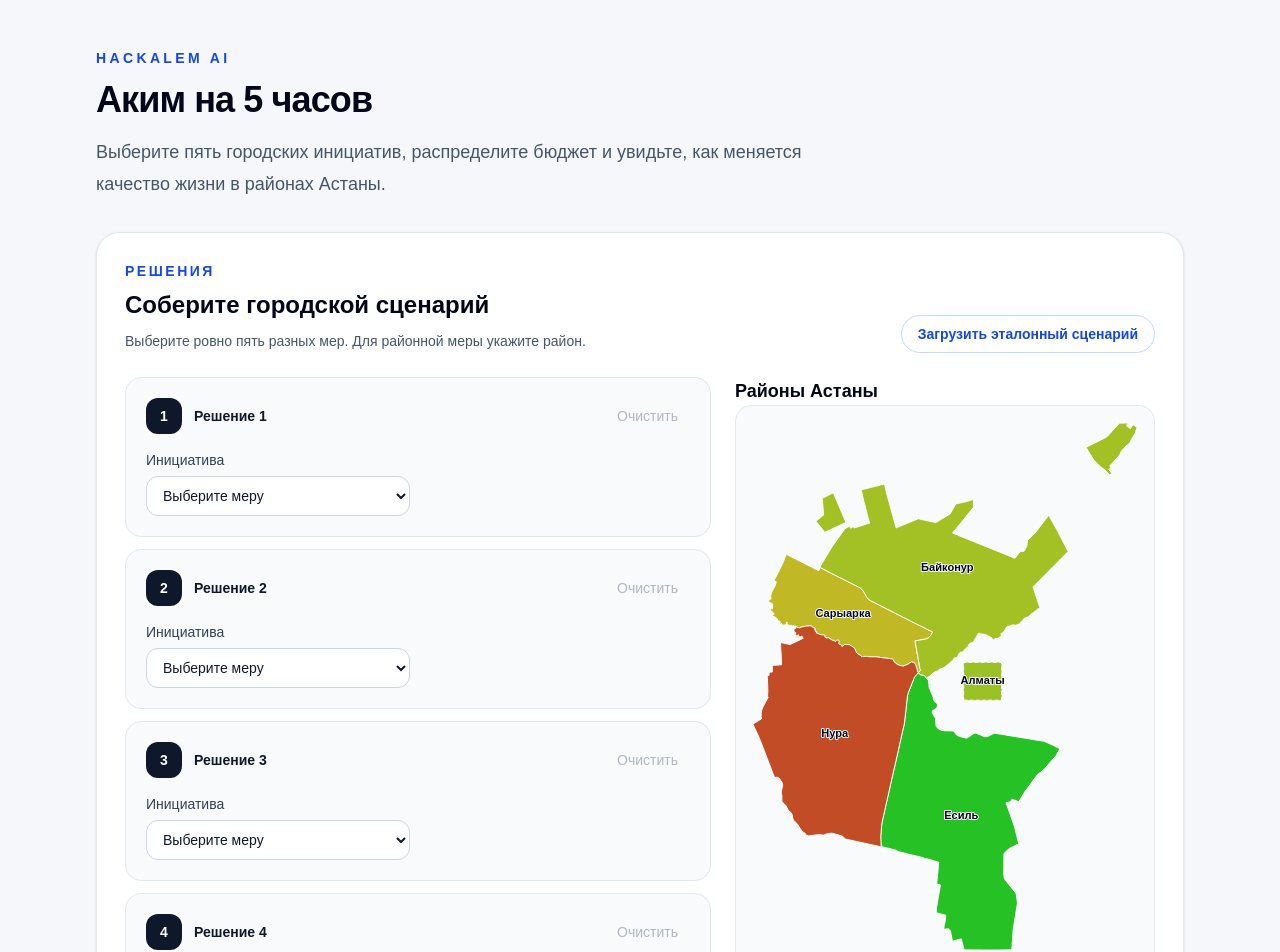
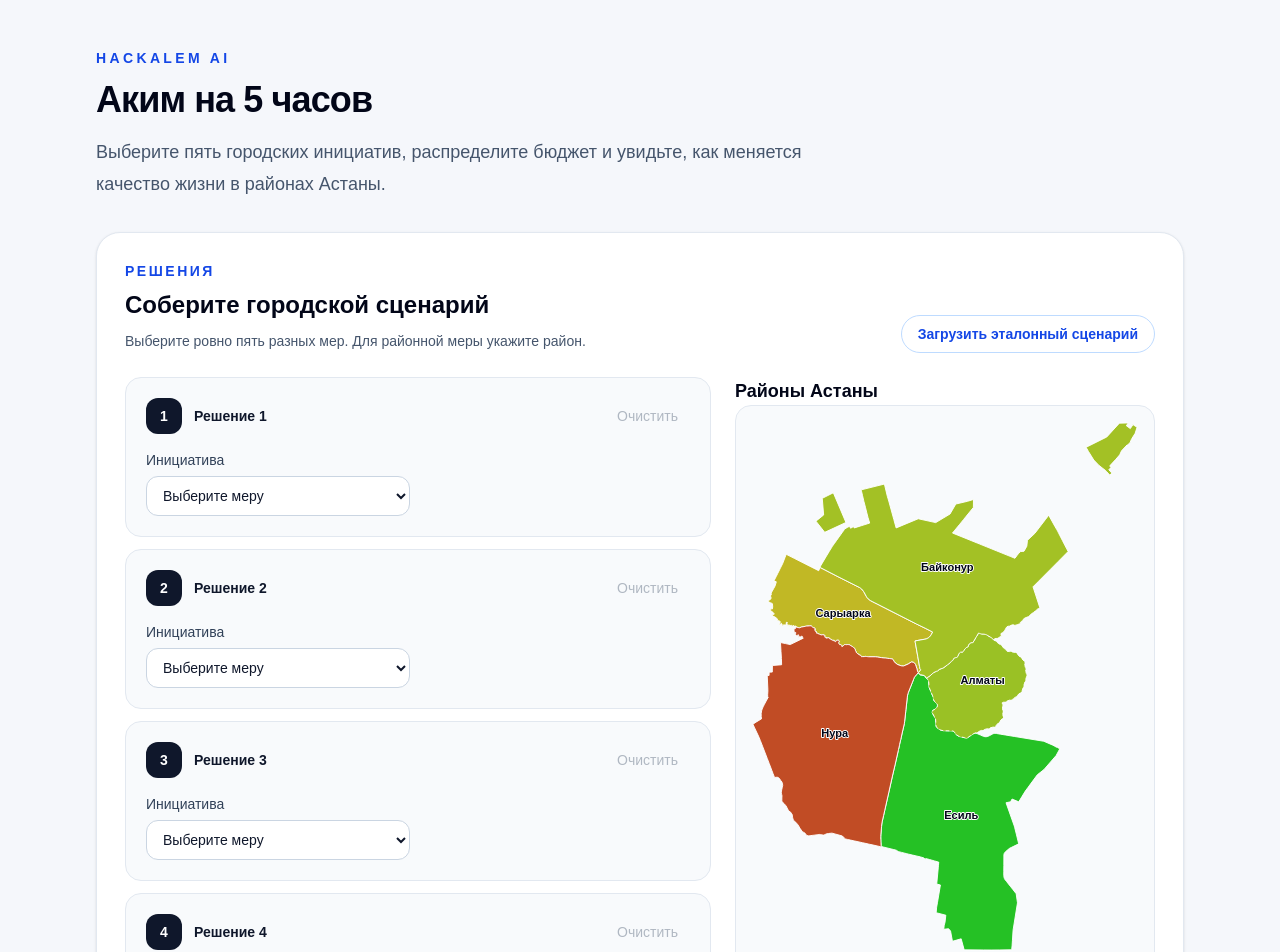
Before and after one commit to BAITC-Hacks/hack-ee17ec59-sts, a Next.js app: page / in a window 1280 px wide. Shown: the top 952 px of the page. Built offline with nearby package versions, Linux system fonts and the light colour scheme.

Commit message:
fix(map): схематичный полигон Алматы

```diff
--- a/src/components/map/DistrictMap.tsx
+++ b/src/components/map/DistrictMap.tsx
@@ -4,6 +4,7 @@ import { useState } from "react";
 import { DISTRICTS } from "@/lib/simulation";
 import type { DistrictId } from "@/lib/simulation";
 import { DISTRICT_GEOMETRY } from "./districtGeometry";
+import { SCHEMATIC_ALMATY } from "./schematicAlmaty";
 
 type DistrictMapProps = {
   values?: Partial<Record<DistrictId, number>>;
@@ -16,7 +17,10 @@ type DistrictMapProps = {
 
 const WIDTH = 640;
 const PADDING = 8;
-const coordinates = DISTRICT_GEOMETRY.flatMap((feature) => feature.coordinates.flat(2));
+const mapGeometry = DISTRICT_GEOMETRY.map((feature) =>
+  feature.id === "almaty" ? SCHEMATIC_ALMATY : feature,
+);
+const coordinates = mapGeometry.flatMap((feature) => feature.coordinates.flat(2));
 const longitudes = coordinates.map(([longitude]) => longitude);
 const latitudes = coordinates.map(([, latitude]) => latitude);
 const west = Math.min(...longitudes);
@@ -37,7 +41,7 @@ function project([longitude, latitude]: readonly [number, number]): [number, num
 }
 
 const shapes = DISTRICTS.map((district) => {
-  const geometry = DISTRICT_GEOMETRY.find((feature) => feature.id === district.id);
+  const geometry = mapGeometry.find((feature) => feature.id === district.id);
   if (!geometry) throw new Error(`Нет геометрии для района ${district.id}`);
   const path = geometry.coordinates.map((polygon) => polygon.map((ring) =>
     ring.map((point, index) => {
--- /dev/null
+++ b/src/components/map/schematicAlmaty.ts
@@ -0,0 +1,45 @@
+import { DISTRICT_GEOMETRY, type DistrictGeometry } from "./districtGeometry";
+
+// A display-only outline. Its west and north edges follow the saved OSM
+// boundaries of Yesil and Baikonur; the eastern edge remains schematic.
+const baikonur = DISTRICT_GEOMETRY.find((district) => district.id === "baikonur");
+const yesil = DISTRICT_GEOMETRY.find((district) => district.id === "yesil");
+const baikonurRing = baikonur?.coordinates[2]?.[0];
+const yesilRing = yesil?.coordinates[0]?.[0];
+
+if (!baikonurRing || !yesilRing) {
+  throw new Error("Нет соседних границ для схематичного района Алматы");
+}
+
+const baikonurBoundary = baikonurRing.slice(47, 151);
+const yesilBoundary = yesilRing.slice(215, 292);
+
+if (baikonurBoundary.length !== 104 || yesilBoundary.length !== 77) {
+  throw new Error("Границы соседних районов изменились: проверьте полигон Алматы");
+}
+
+const easternOutline: [number, number][] = [
+  [71.533, 51.174],
+  [71.541, 51.169],
+  [71.552, 51.168],
+  [71.563, 51.161],
+  [71.566, 51.149],
+  [71.56, 51.137],
+  [71.549, 51.131],
+  [71.535, 51.128],
+  [71.536, 51.116],
+  [71.526, 51.109],
+  [71.509, 51.106],
+];
+
+export const SCHEMATIC_ALMATY: DistrictGeometry = {
+  id: "almaty",
+  schematic: true,
+  centroid: [71.51, 51.145],
+  coordinates: [[[
+    ...baikonurBoundary,
+    ...easternOutline,
+    ...yesilBoundary,
+    baikonurBoundary[0],
+  ]]],
+};
```
Also changed, not shown: 1 other file (tests, documents, lock files or other folders).
